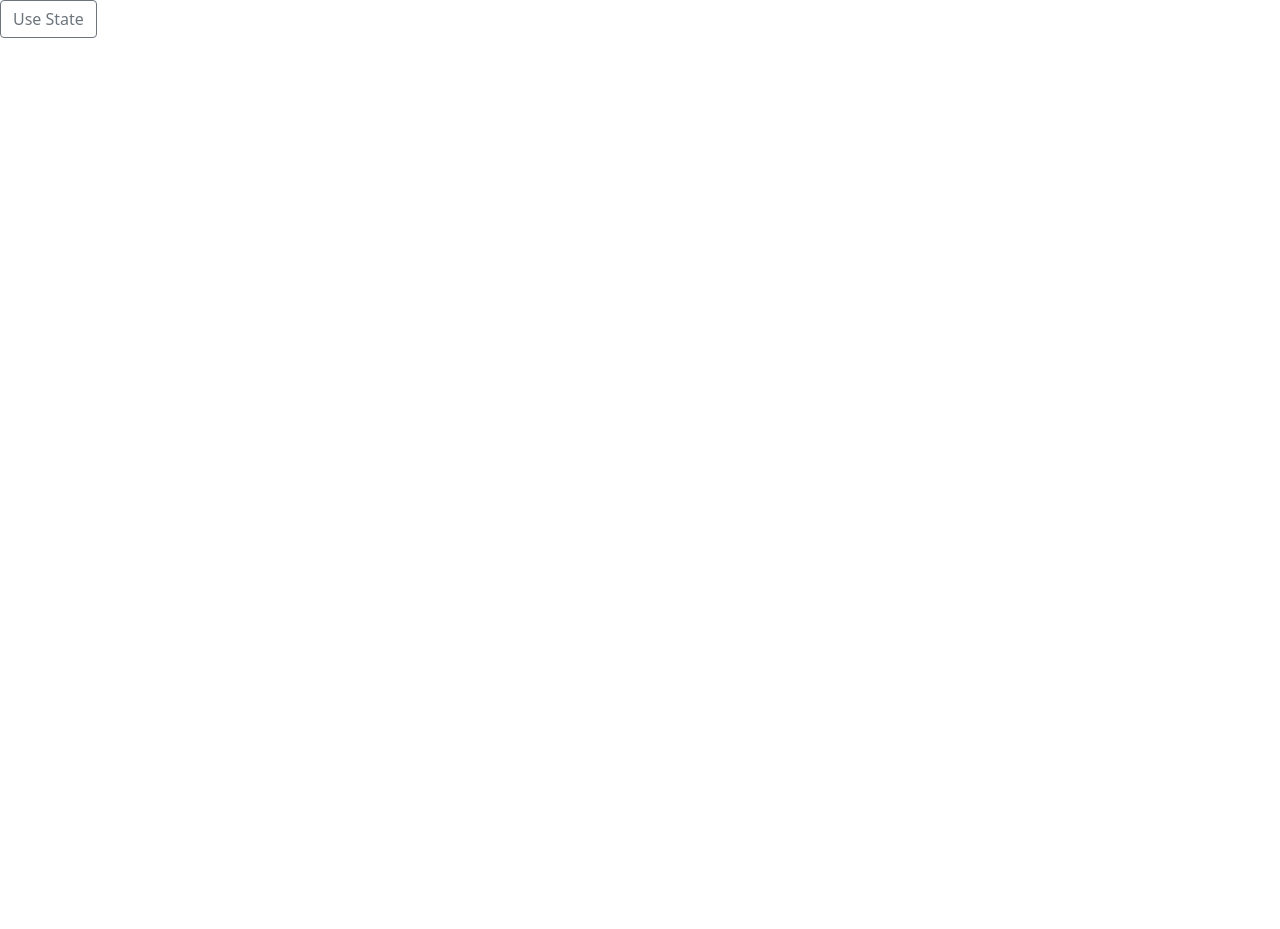
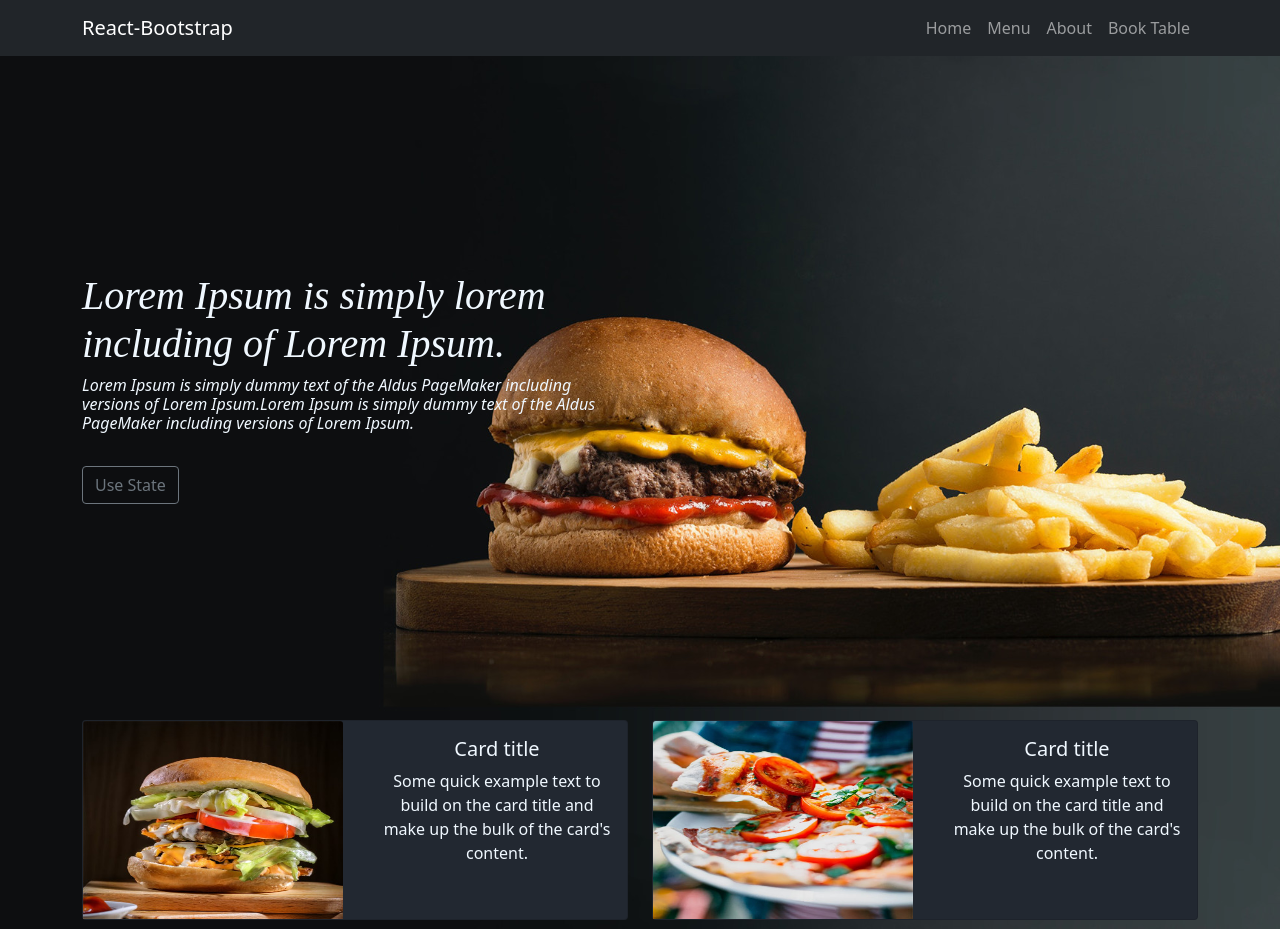
Before and after one commit to AbdullahEsha/RMW-LaravelReactJsApp, a React (Create React App) app in the folder frontend/: page / in a window 1280 px wide. Shown: the top 929 px of the page. Before the commit the page ends 800 px from the top, so only its background shows below. Built offline with nearby package versions, Linux system fonts and the light colour scheme.

Commit message:
navber, background img and card added

```diff
--- a/frontend/package.json
+++ b/frontend/package.json
@@ -7,6 +7,7 @@
     "@testing-library/react": "^11.2.7",
     "@testing-library/user-event": "^12.8.3",
     "bootstrap": "^5.1.0",
+    "jquery": "^3.6.0",
     "react": "^17.0.2",
     "react-bootstrap": "^1.6.1",
     "react-dom": "^17.0.2",
--- a/frontend/public/index.html
+++ b/frontend/public/index.html
@@ -12,9 +12,44 @@
     <link rel="apple-touch-icon" href="%PUBLIC_URL%/logo192.png" />
     <link rel="manifest" href="%PUBLIC_URL%/manifest.json" />
     <title>Resturant</title>
+
+    <!--owl slider stylesheet -->
+    <link
+      rel="stylesheet"
+      type="text/css"
+      href="https://cdnjs.cloudflare.com/ajax/libs/OwlCarousel2/2.3.4/assets/owl.carousel.min.css"
+    />
+    <!-- nice select  -->
+    <link
+      rel="stylesheet"
+      href="https://cdnjs.cloudflare.com/ajax/libs/jquery-nice-select/1.1.0/css/nice-select.min.css"
+      integrity="sha512-CruCP+TD3yXzlvvijET8wV5WxxEh5H8P4cmz0RFbKK6FlZ2sYl3AEsKlLPHbniXKSrDdFewhbmBK5skbdsASbQ=="
+      crossorigin="anonymous"
+    />
+    <link
+      href="https://cdn.jsdelivr.net/npm/bootstrap@5.0.2/dist/css/bootstrap.min.css"
+      rel="stylesheet"
+      integrity="sha384-EVSTQN3/azprG1Anm3QDgpJLIm9Nao0Yz1ztcQTwFspd3yD65VohhpuuCOmLASjC"
+      crossorigin="anonymous"
+    />
   </head>
   <body>
     <noscript>You need to enable JavaScript to run this app.</noscript>
     <div id="root"></div>
+    <script
+      src="https://cdn.jsdelivr.net/npm/bootstrap@5.0.2/dist/js/bootstrap.bundle.min.js"
+      integrity="sha384-MrcW6ZMFYlzcLA8Nl+NtUVF0sA7MsXsP1UyJoMp4YLEuNSfAP+JcXn/tWtIaxVXM"
+      crossorigin="anonymous"
+    ></script>
+    <script
+      src="https://cdn.jsdelivr.net/npm/@popperjs/core@2.9.2/dist/umd/popper.min.js"
+      integrity="sha384-IQsoLXl5PILFhosVNubq5LC7Qb9DXgDA9i+tQ8Zj3iwWAwPtgFTxbJ8NT4GN1R8p"
+      crossorigin="anonymous"
+    ></script>
+    <script
+      src="https://cdn.jsdelivr.net/npm/bootstrap@5.0.2/dist/js/bootstrap.min.js"
+      integrity="sha384-cVKIPhGWiC2Al4u+LWgxfKTRIcfu0JTxR+EQDz/bgldoEyl4H0zUF0QKbrJ0EcQF"
+      crossorigin="anonymous"
+    ></script>
   </body>
 </html>
--- a/frontend/src/App.js
+++ b/frontend/src/App.js
@@ -1,11 +1,11 @@
-import React from 'react';
+import React from "react";
 import { BrowserRouter as Router, Route } from "react-router-dom";
-import UseState from './Component/Hooks/useState';
-import UseEffect from './Component/Hooks/useEffect';
-import UseReducer from './Component/Hooks/useReducer';
-import Index from './views/index';
-import Home from './Component/Hooks/home';
-import 'bootstrap/dist/css/bootstrap.min.css';
+import UseState from "./Component/Hooks/useState";
+import UseEffect from "./Component/Hooks/useEffect";
+import UseReducer from "./Component/Hooks/useReducer";
+import Home from "./views/index";
+import Index from "./Component/Hooks/home";
+import "bootstrap/dist/css/bootstrap.min.css";
 
 function App() {
   return (
@@ -13,8 +13,8 @@ function App() {
       <Route path="/useState" component={UseState} />
       <Route path="/useEffect" component={UseEffect} />
       <Route path="/useReducer" component={UseReducer} />
-      <Route path="/home" component={Home} />
-      <Route path="/" component={Index} exact />
+      <Route path="/Index" component={Index} />
+      <Route path="/" component={Home} exact />
     </Router>
   );
 }
--- a/frontend/src/Component/nav.js
+++ b/frontend/src/Component/nav.js
@@ -1,36 +1,19 @@
 import React from "react";
-import { Nav, Navbar, NavDropdown, Container } from "react-bootstrap";
+import { Nav, Navbar, Container } from "react-bootstrap";
 
 const MainNav = () => {
   return (
     <>
       <Navbar collapseOnSelect expand="lg" bg="dark" variant="dark">
         <Container>
-          <Navbar.Brand href="#home">React-Bootstrap</Navbar.Brand>
+          <Navbar.Brand href="/">React-Bootstrap</Navbar.Brand>
           <Navbar.Toggle aria-controls="responsive-navbar-nav" />
           <Navbar.Collapse id="responsive-navbar-nav">
-            <Nav className="me-auto">
-              <Nav.Link href="#features">Features</Nav.Link>
-              <Nav.Link href="#pricing">Pricing</Nav.Link>
-              <NavDropdown title="Dropdown" id="collasible-nav-dropdown">
-                <NavDropdown.Item href="#action/3.1">Action</NavDropdown.Item>
-                <NavDropdown.Item href="#action/3.2">
-                  Another action
-                </NavDropdown.Item>
-                <NavDropdown.Item href="#action/3.3">
-                  Something
-                </NavDropdown.Item>
-                <NavDropdown.Divider />
-                <NavDropdown.Item href="#action/3.4">
-                  Separated link
-                </NavDropdown.Item>
-              </NavDropdown>
-            </Nav>
-            <Nav>
-              <Nav.Link href="#deets">More deets</Nav.Link>
-              <Nav.Link eventKey={2} href="#memes">
-                Dank memes
-              </Nav.Link>
+            <Nav className="ms-auto">
+              <Nav.Link href="/">Home</Nav.Link>
+              <Nav.Link href="/menu">Menu</Nav.Link>
+              <Nav.Link href="/about">About</Nav.Link>
+              <Nav.Link href="/bookTable">Book Table</Nav.Link>
             </Nav>
           </Navbar.Collapse>
         </Container>
--- /dev/null
+++ b/frontend/src/assets/css/main.css
@@ -0,0 +1,24 @@
+* {
+  margin: 0;
+  box-sizing: border-box;
+  color: aliceblue;
+}
+body {
+  background: url("../images/hero-bg.jpg") no-repeat center center fixed;
+  -webkit-background-size: cover;
+  -moz-background-size: cover;
+  -o-background-size: cover;
+  background-size: cover;
+}
+h1 {
+  font-family: "Dancing Script", cursive;
+}
+.card {
+  height: 200px;
+}
+#crd {
+  background-color: #222831;
+}
+.card-img-top {
+  height: 198px;
+}
--- a/frontend/src/views/index.js
+++ b/frontend/src/views/index.js
@@ -1,13 +1,111 @@
-import React from 'react'
-import { useHistory } from 'react-router-dom';
+import React from "react";
+import { useHistory } from "react-router-dom";
+import MainNav from "./../Component/nav.js";
+import "./../Component/nav.js";
+import "../assets/css/main.css";
+import ImgMid1 from "../assets/images/o1.jpg";
+import ImgMid2 from "../assets/images/o2.jpg";
+import { Container, Row, Col } from "react-bootstrap";
 
 const Index = () => {
-    const history = useHistory();
-    return (
-        <>
-        <button type="button" class="btn btn-outline-secondary" onClick={() => history.push('/useState')}>Use State</button>
-        </>
-    )
-}
+  const history = useHistory();
+  return (
+    <>
+      <MainNav />
+      <Container>
+        <Row>
+          <Col xs={12} md={6}>
+            <div>
+              <br />
+              <br />
+              <br />
+              <br />
+              <br />
+              <br />
+              <br />
+              <br />
+              <br />
+              <i>
+                <h1>Lorem Ipsum is simply lorem including of Lorem Ipsum.</h1>
+              </i>
+              <i>
+                <h6>
+                  Lorem Ipsum is simply dummy text of the Aldus PageMaker
+                  including versions of Lorem Ipsum.Lorem Ipsum is simply dummy
+                  text of the Aldus PageMaker including versions of Lorem Ipsum.
+                </h6>
+              </i>
+            </div>
+            <br />
+            <button
+              type="button"
+              class="btn btn-outline-secondary"
+              onClick={() => history.push("/useState")}
+            >
+              Use State
+            </button>
+            <br />
+            <br />
+            <br />
+            <br />
+            <br />
+            <br />
+            <br />
+            <br />
+            <br />
+            <br />
+          </Col>
+          <Col xs={0} md={6}></Col>
+        </Row>
+      </Container>
 
-export default Index
+      <Container>
+        <Row>
+          <Col xs={12} md={6} align="center">
+            <div className="card" id="crd">
+              <Row>
+                <Col xs={6} md={6}>
+                  <img src={ImgMid1} className="card-img-top" alt="ImgMid1" />
+                </Col>
+                <Col xs={6} md={6}>
+                  <div className="card-body">
+                    <h5 className="card-title">Card title</h5>
+                    <p className="card-text">
+                      Some quick example text to build on the card title and
+                      make up the bulk of the card's content.
+                    </p>
+                  </div>
+                </Col>
+              </Row>
+            </div>
+          </Col>
+          <Col xs={12} md={6} align="center">
+            <div className="card" id="crd">
+              <Row>
+                <Col xs={6} md={6}>
+                  <img src={ImgMid2} className="card-img-top" alt="ImgMid2" />
+                </Col>
+                <Col xs={6} md={6}>
+                  <div class="card-body">
+                    <h5 class="card-title">Card title</h5>
+                    <p class="card-text">
+                      Some quick example text to build on the card title and
+                      make up the bulk of the card's content.
+                    </p>
+                  </div>
+                </Col>
+              </Row>
+            </div>
+          </Col>
+        </Row>
+      </Container>
+      <Container>
+        <div align="center">
+          <h1>Menu</h1>
+        </div>
+      </Container>
+    </>
+  );
+};
+
+export default Index;
```
Also changed, not shown: 1 other file (tests, documents, lock files or other folders).
